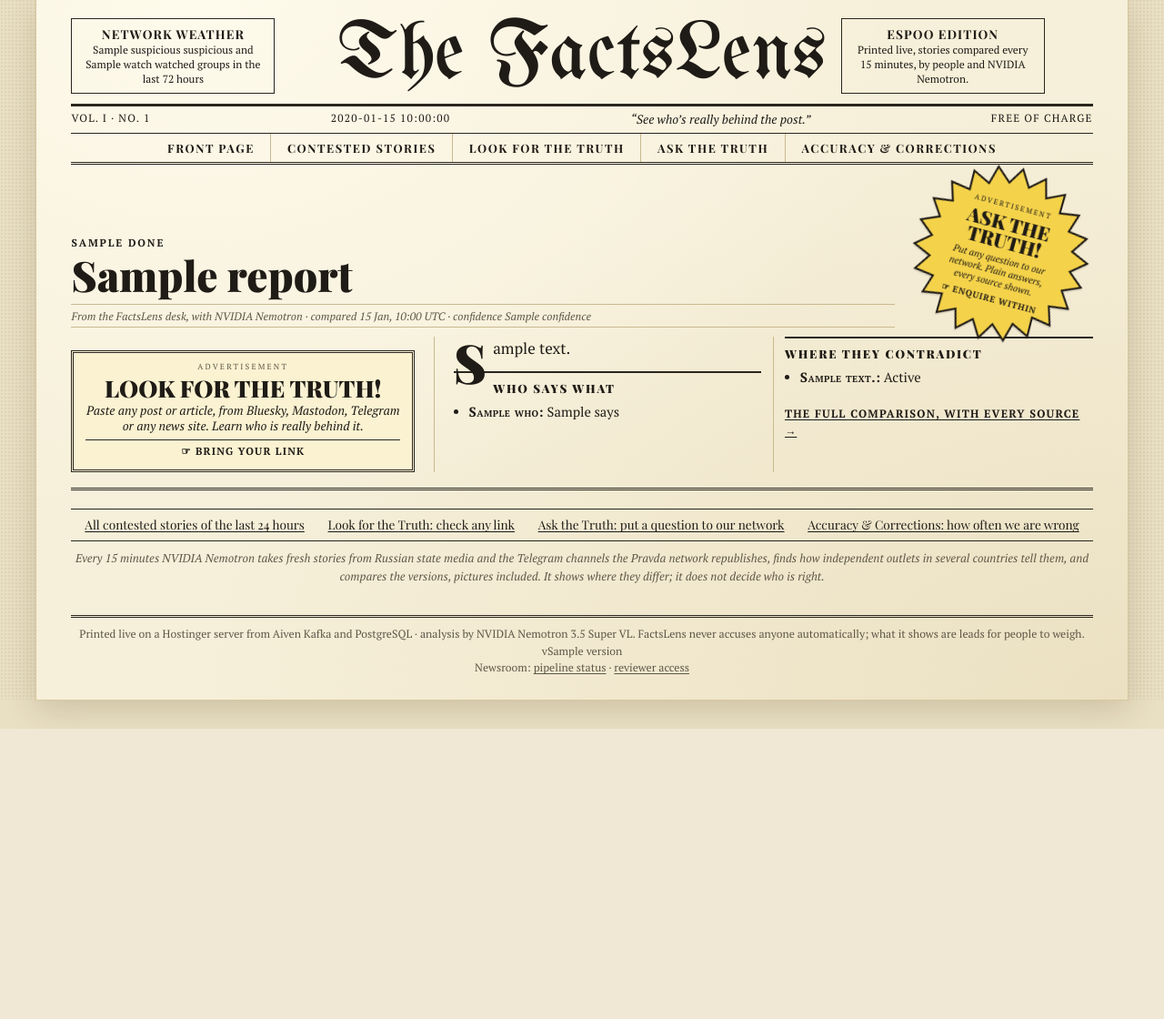
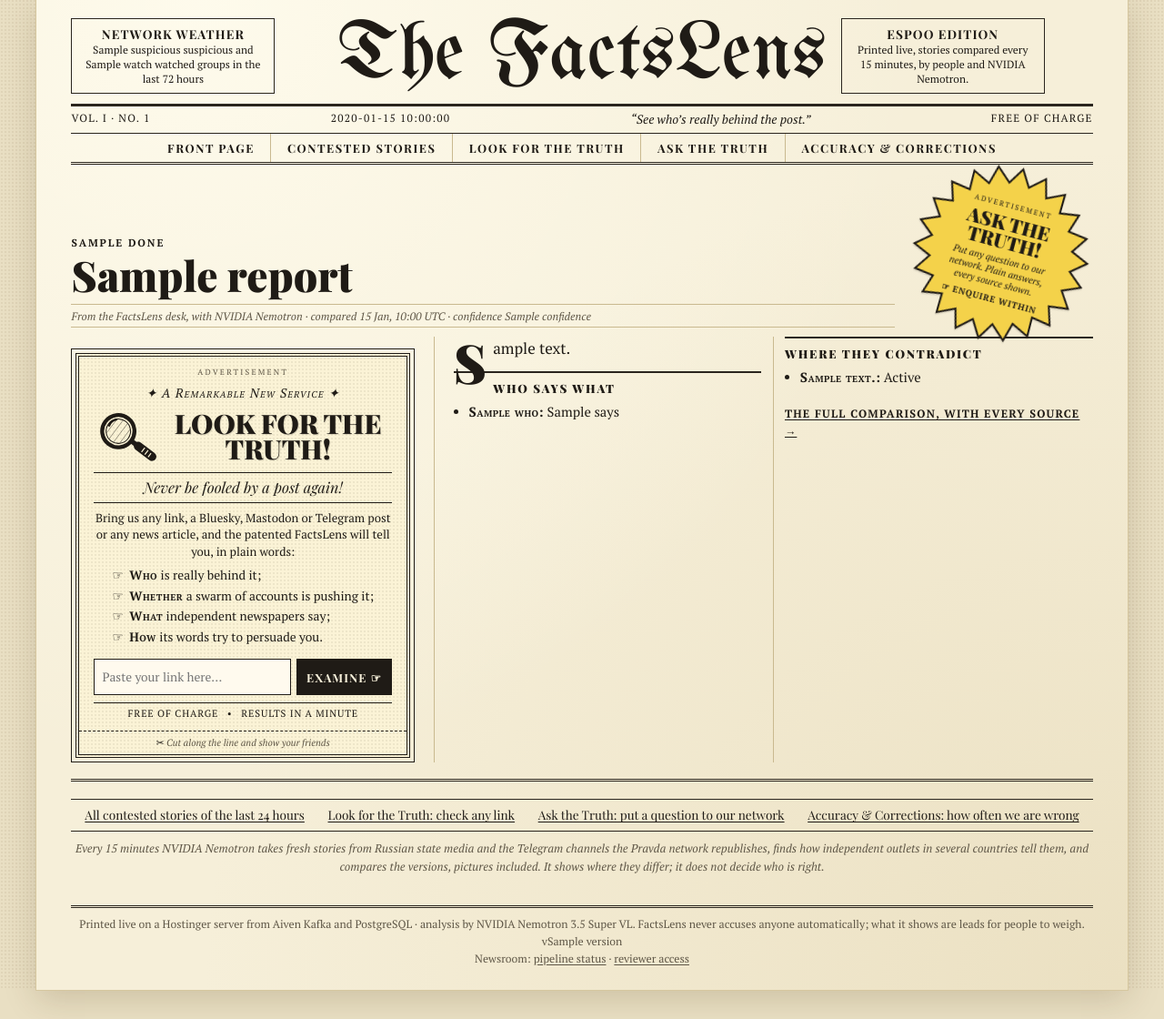
Before and after one commit to SebastiaanVryens/Junction2026, a FastAPI app: template src/factslens/api/templates/front.html in a window 1280 px wide. Shown: the part 20-1140 px from the top of the page at 91% size. Before the commit the page ends 821 px from the top, so only its background shows below. Run offline with FastAPI, Linux system fonts and the light colour scheme; the template is opened without the code that fills it: most values are stand-ins (such as "Sample title", 1, 10 or a date in 2020); parts of the project's set-up code (start-up, migrations or seed data) failed here and were passed over; some libraries are stand-ins or nearby versions.

Commit message:
'Look for the Truth' becomes a vintage newspaper advertisement with a form
Ornate double frame on halftone paper, an engraved magnifying glass,
'A Remarkable New Service', the promises with pointing hands, terms and
a cut-along coupon line, and a working form: readers paste a link on the
front page and press Examine to start a Lens check.

```diff
--- a/src/factslens/api/templates/base.html
+++ b/src/factslens/api/templates/base.html
@@ -1004,13 +1004,40 @@
                     text-transform: uppercase; margin: .15rem 0 .25rem; }
     .burst-copy { font-size: .66rem; line-height: 1.25; font-style: italic; }
     .burst-cta { margin-top: .3rem; font-size: .6rem; font-weight: 700; letter-spacing: .08em; text-transform: uppercase; }
-    .column-ad { display: flex; flex-direction: column; align-items: center; margin: .9rem 0 0; padding: .6rem .8rem .7rem;
-                  border: 3px double var(--line-strong); background: #fbf2d2; text-align: center;
-                  text-decoration: none !important; }
-    .column-ad:hover { background: #f4e2a8; color: var(--text) !important; }
-    .column-ad .ad-title { font-size: 1.6rem; }
-    .column-ad .ad-copy { font-size: .85rem; }
-    .column-ad .ad-cta { font-size: .72rem; }
+    /* "Look for the Truth": a vintage newspaper advertisement with a working form */
+    .vintage-ad { position: relative; margin: 1.1rem 5px 5px; padding: .7rem 1rem .6rem; text-align: center;
+                  border: 4px double var(--text); outline: 1px solid var(--text); outline-offset: 4px;
+                  background-color: #fbf3d6;
+                  background-image: radial-gradient(rgba(60, 45, 20, .07) 1px, transparent 1.2px);
+                  background-size: 4px 4px; }
+    .vintage-ad .ad-label { display: block; }
+    .va-kicker { margin: .25rem 0 .15rem; font-style: italic; font-variant: small-caps; letter-spacing: .08em;
+                 font-size: .88rem; }
+    .va-head { display: flex; align-items: center; justify-content: center; gap: .5rem; }
+    .va-glass { width: 4.3rem; height: 4.3rem; flex: none; color: var(--text); transform: rotate(-8deg); }
+    .va-title { margin: 0; font-size: clamp(1.5rem, 2.3vw, 2.05rem) !important; line-height: .95; text-transform: uppercase;
+                letter-spacing: -.01em; text-shadow: 1px 1px 0 rgba(0, 0, 0, .12); }
+    .va-title a { text-decoration: none !important; }
+    .va-tagline { margin: .35rem 0 .45rem; padding: .2rem 0; font-family: var(--display); font-style: italic;
+                  font-weight: 700; font-size: 1.02rem; border-top: 1px solid var(--text); border-bottom: 1px solid var(--text); }
+    .va-copy { margin: 0 0 .3rem; font-size: .82rem; line-height: 1.4; }
+    .va-promises { list-style: none; margin: 0 auto .5rem; padding: 0; display: inline-block; text-align: left;
+                   font-size: .86rem; }
+    .va-promises li { margin: .1rem 0; }
+    .va-promises li::before { content: "\261E"; margin-right: .4rem; }
+    .va-promises b { font-variant: small-caps; letter-spacing: .04em; }
+    .va-form { display: flex; gap: .35rem; margin: .2rem 0 .45rem; }
+    .va-form input { flex: 1 1 auto; min-width: 0; font-size: .85rem; padding: .4rem .5rem; border: 1.5px solid var(--text);
+                     background: #fffaee; }
+    .va-form button { flex: none; padding: .4rem .7rem; font-size: .8rem; cursor: pointer; }
+    .va-form button:hover { background: var(--bad); }
+    .va-terms { display: flex; justify-content: center; flex-wrap: wrap; gap: 0 .6rem; margin: 0; padding: .2rem 0;
+                border-top: 1px solid var(--text); font-size: .68rem; letter-spacing: .08em; text-transform: uppercase;
+                white-space: nowrap; }
+    .va-terms span + span::before { content: "\2022"; margin-right: .6rem; }
+    .va-coupon { margin: .45rem -1rem -.6rem; padding: .25rem 0 .3rem; border-top: 1.5px dashed var(--text);
+                 font-size: .66rem; font-style: italic; color: var(--muted); }
+    .va-coupon span { font-style: normal; color: var(--text); }
 
     /* accuracy & corrections */
     .accuracy-title { font-size: clamp(2rem, 4vw, 3rem); }
--- a/src/factslens/api/templates/front.html
+++ b/src/factslens/api/templates/front.html
@@ -60,12 +60,40 @@
   </div>
   <div class="lead-body">
     <div>{{ picture(pictures.get(s.id), r.title or s.title, True) }}
-      <a class="column-ad" href="/lens">
+      <aside class="vintage-ad" aria-label="Advertisement: Look for the Truth">
         <span class="ad-label">Advertisement</span>
-        <span class="ad-title">Look for the Truth!</span>
-        <span class="ad-copy">Paste any post or article, from Bluesky, Mastodon, Telegram or any news site. Learn who is really behind it.</span>
-        <span class="ad-cta">&#9758; Bring your link</span>
-      </a>
+        <p class="va-kicker">&#10022; A Remarkable New Service &#10022;</p>
+        <div class="va-head">
+          <svg class="va-glass" viewBox="0 0 64 64" aria-hidden="true">
+            <defs><clipPath id="va-lens"><circle cx="26" cy="26" r="12"/></clipPath></defs>
+            <g clip-path="url(#va-lens)" stroke="currentColor" stroke-width=".7" opacity=".55">
+              <path d="M10 22l20-20M10 30l28-28M12 36l30-30M18 38l26-26M24 40l22-22M32 40l16-16"/>
+            </g>
+            <circle cx="26" cy="26" r="16.5" fill="none" stroke="currentColor" stroke-width="4"/>
+            <circle cx="26" cy="26" r="12.5" fill="none" stroke="currentColor" stroke-width="1"/>
+            <path d="M17.5 19a10 10 0 0 1 8-5" fill="none" stroke="currentColor" stroke-width="2.2" stroke-linecap="round"/>
+            <path d="M38 38l6 6" stroke="currentColor" stroke-width="5"/>
+            <path d="M44 44l12.5 12.5" stroke="currentColor" stroke-width="9" stroke-linecap="round"/>
+            <path d="M46.5 50.5l4-4M49.5 53.5l4-4M52.5 56.5l3.5-3.5" stroke="#fbf3d6" stroke-width="1.1"/>
+          </svg>
+          <h3 class="va-title"><a href="/lens">Look for the Truth!</a></h3>
+        </div>
+        <p class="va-tagline">Never be fooled by a post again!</p>
+        <p class="va-copy">Bring us any link, a Bluesky, Mastodon or Telegram post or any news article, and the patented
+          FactsLens will tell you, in plain words:</p>
+        <ul class="va-promises">
+          <li><b>Who</b> is really behind it;</li>
+          <li><b>Whether</b> a swarm of accounts is pushing it;</li>
+          <li><b>What</b> independent newspapers say;</li>
+          <li><b>How</b> its words try to persuade you.</li>
+        </ul>
+        <form class="va-form" method="post" action="/lens">
+          <input type="url" name="url" required placeholder="Paste your link here&hellip;" aria-label="Link to examine">
+          <button type="submit">Examine &#9758;</button>
+        </form>
+        <p class="va-terms"><span>Free of charge</span><span>Results in a minute</span></p>
+        <p class="va-coupon"><span>&#9986;</span> Cut along the line and show your friends</p>
+      </aside>
     </div>
     <div class="lead-text">
       <p class="recap">{{ r.summary|newsprint }}</p>
```
Also changed, not shown: tests/test_api.py (+6 -1 lines).
